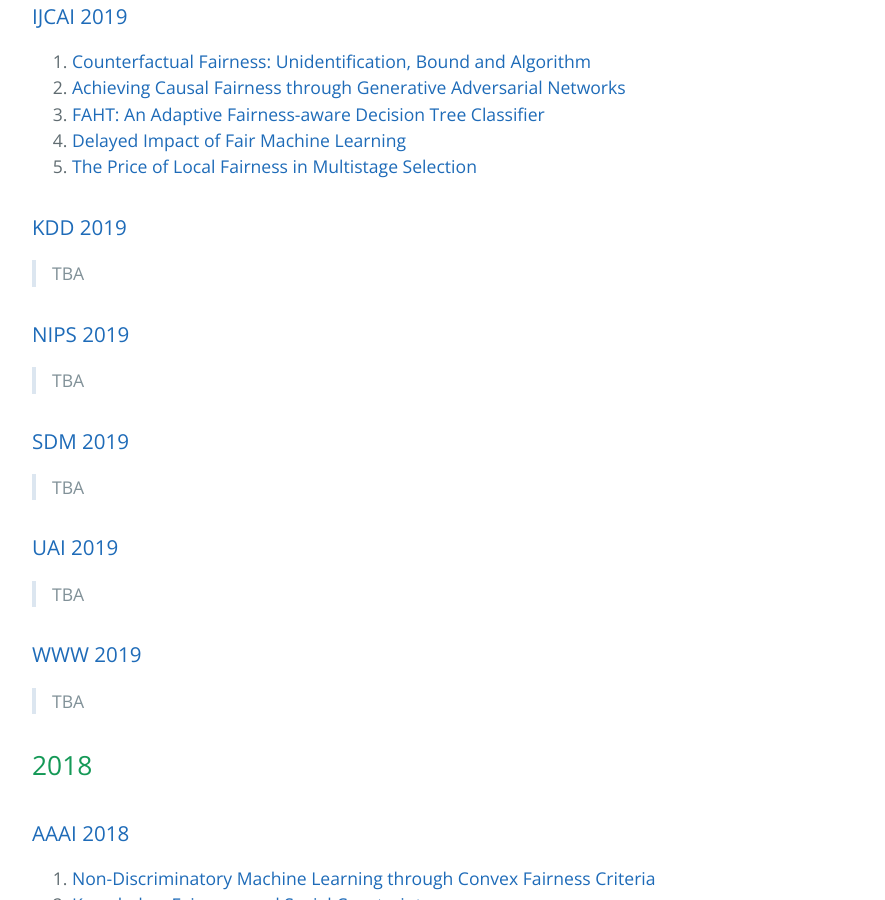
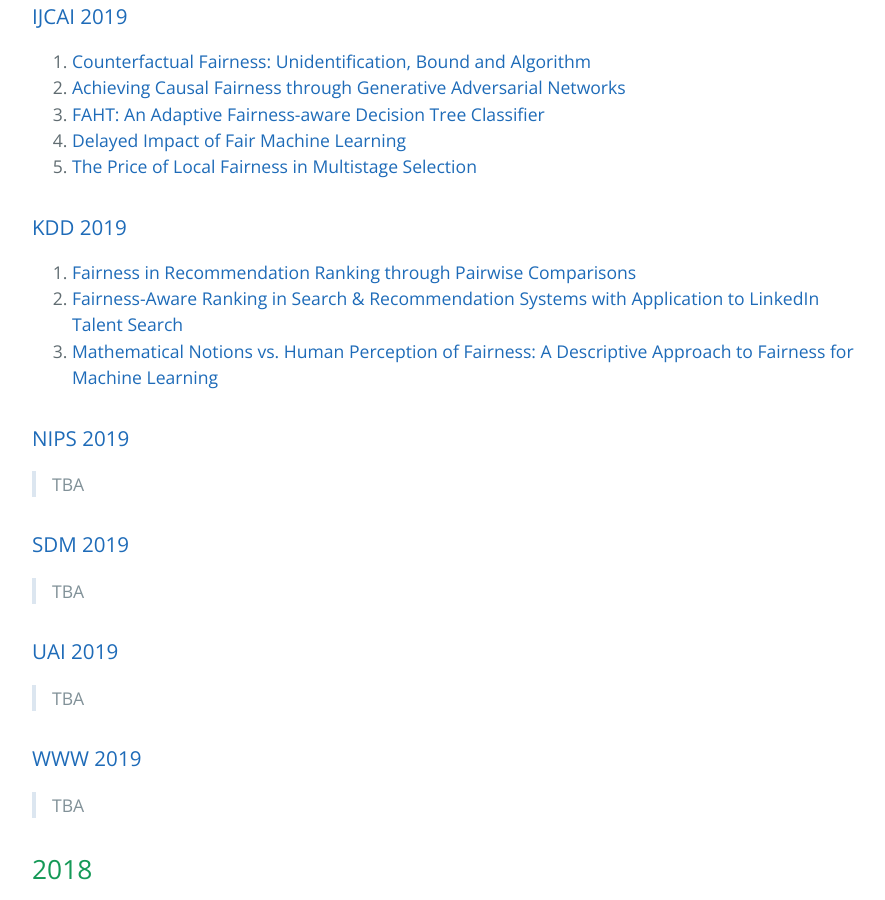
Before and after one commit to minakhan01/FairAI, a Jekyll site: the page built from conference.md, in a window 1280 px wide and 900 px high, scrolled down 3398 px. Shown: the whole window, without its empty margins (192-1077 px from the left). Built offline with Jekyll 4.4.1, drawn with Linux system fonts in a browser that asks for light colours; our own code applies the rules of GitHub Pages for plain Markdown files.

Commit message:
Add papers for KDD 2019

```diff
--- a/conference.md
+++ b/conference.md
@@ -115,7 +115,9 @@ layout: default
 
 ### [KDD 2019](https://dblp.uni-trier.de/db/conf/kdd/kdd2019.html)
 
-> TBA
+1. [Fairness in Recommendation Ranking through Pairwise Comparisons](https://doi.org/10.1145/3292500.3330745)
+2. [Fairness-Aware Ranking in Search & Recommendation Systems with Application to LinkedIn Talent Search](https://doi.org/10.1145/3292500.3330691)
+3. [Mathematical Notions vs. Human Perception of Fairness: A Descriptive Approach to Fairness for Machine Learning](https://doi.org/10.1145/3292500.3330664)
 
 ### [NIPS 2019](https://dblp.uni-trier.de/db/conf/nips/nips2019.html)
 
```
